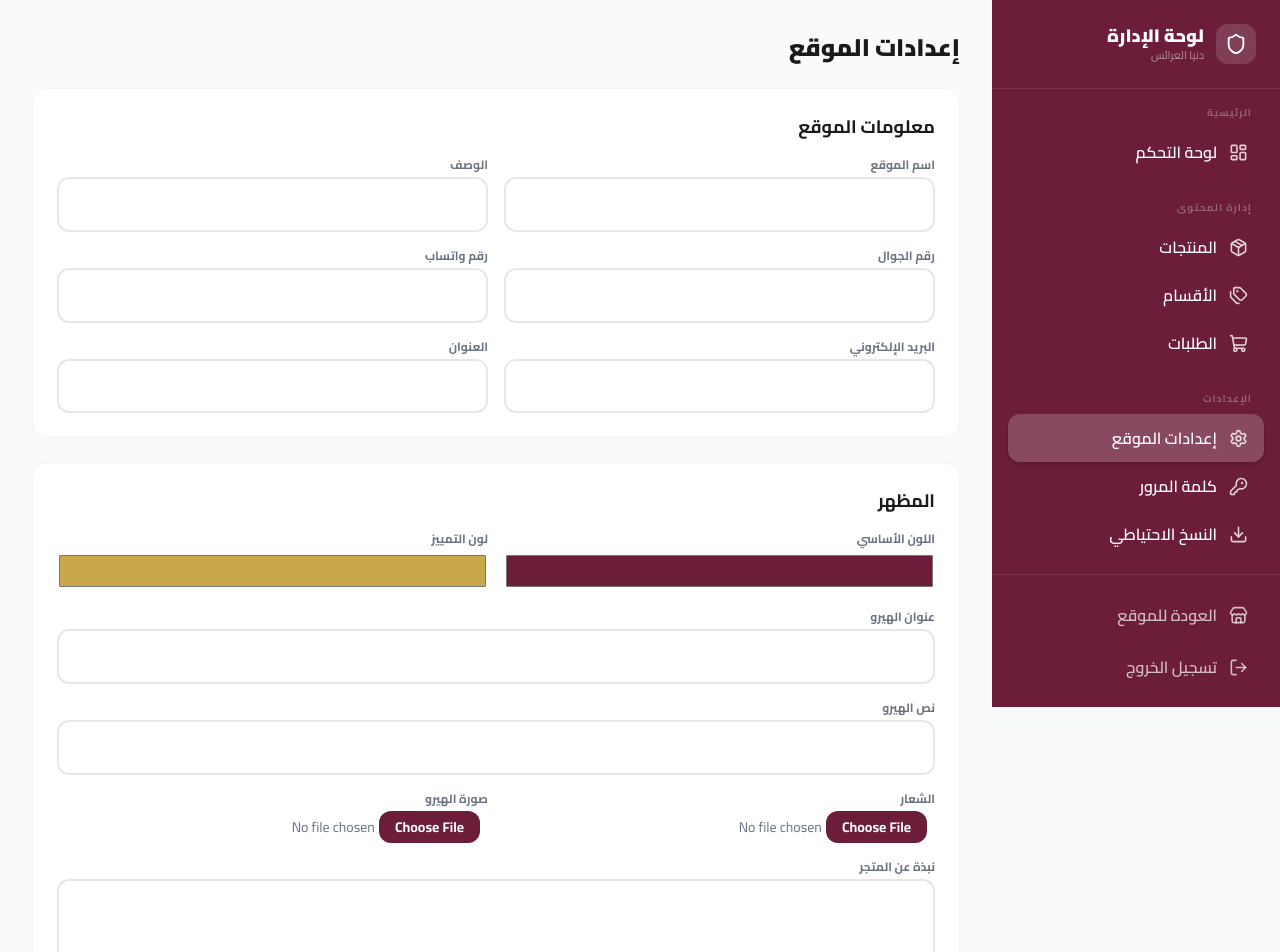
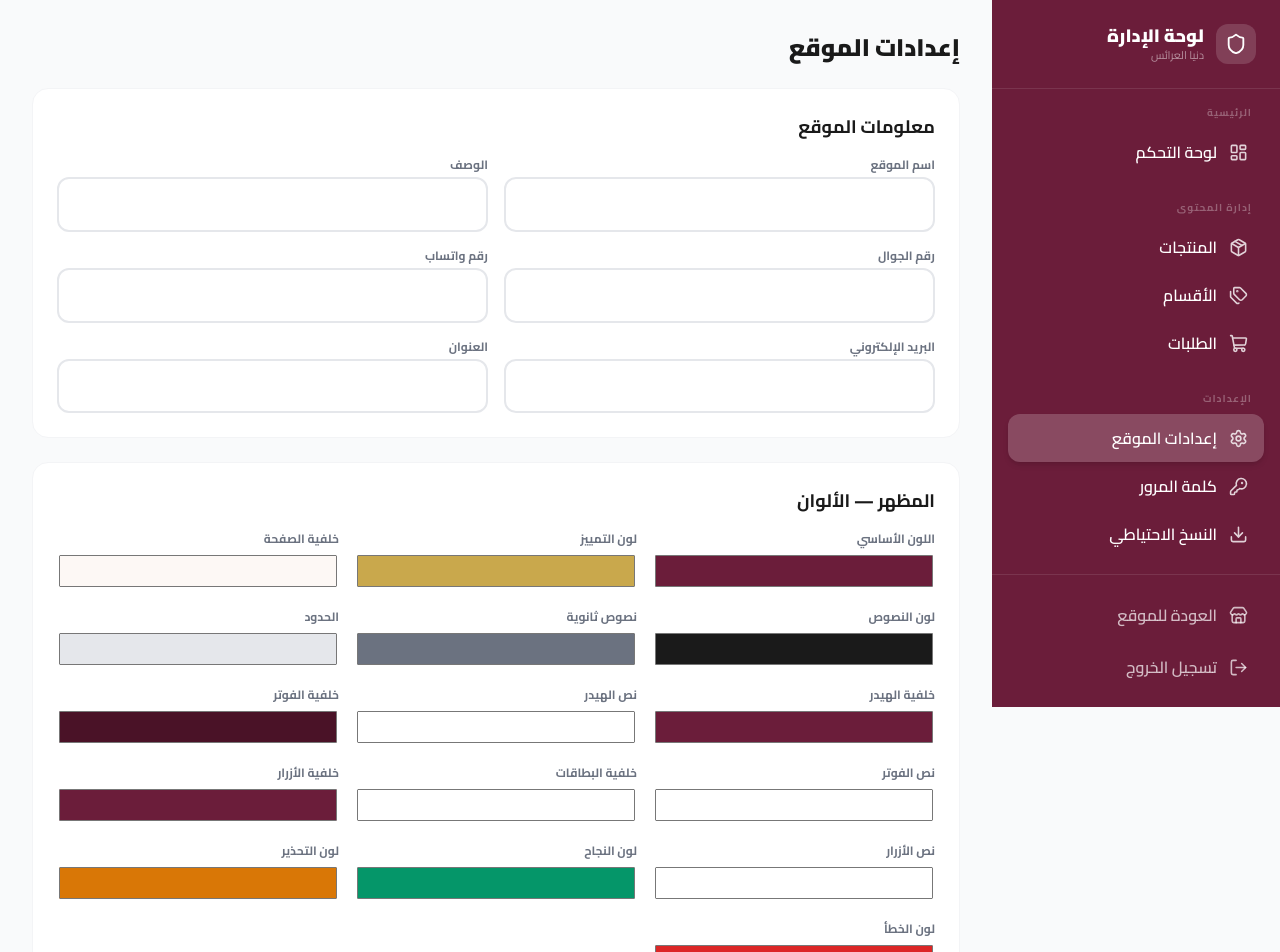
Before and after one commit to boomardes-ctrl/dunia-alaraes, a React (Vite) app: page /admin/settings in a window 1280 px wide. Shown: the top 952 px of the page. Built offline with nearby package versions, Linux system fonts and the light colour scheme; no server answers; sample sign-in values are in the browser's storage.

Commit message:
add comprehensive color controls: 16 customizable color fields in settings + dynamic CSS vars + color pickers UI

```diff
--- a/src/components/layout/Layout.tsx
+++ b/src/components/layout/Layout.tsx
@@ -6,13 +6,59 @@ import WhatsAppButton from './WhatsAppButton';
 import { api } from '../../lib/api';
 import type { Settings } from '../../types';
 
+function hexToRgb(hex: string) {
+  const c = /^#?([a-f\d]{2})([a-f\d]{2})([a-f\d]{2})$/i.exec(hex);
+  return c ? `${parseInt(c[1], 16)}, ${parseInt(c[2], 16)}, ${parseInt(c[3], 16)}` : '107, 29, 58';
+}
+
+function lighten(hex: string, p: number) {
+  const c = /^#?([a-f\d]{2})([a-f\d]{2})([a-f\d]{2})$/i.exec(hex);
+  if (!c) return '#6B1D3A';
+  const l = (v: number) => Math.min(255, Math.round(v + (255 - v) * p));
+  return `rgb(${l(parseInt(c[1], 16))}, ${l(parseInt(c[2], 16))}, ${l(parseInt(c[3], 16))})`;
+}
+
+function darken(hex: string, p: number) {
+  const c = /^#?([a-f\d]{2})([a-f\d]{2})([a-f\d]{2})$/i.exec(hex);
+  if (!c) return '#4A1227';
+  const d = (v: number) => Math.round(v * (1 - p));
+  return `rgb(${d(parseInt(c[1], 16))}, ${d(parseInt(c[2], 16))}, ${d(parseInt(c[3], 16))})`;
+}
+
 export default function Layout() {
   const [settings, setSettings] = useState<Settings | null>(null);
   const location = useLocation();
   const isHome = location.pathname === '/';
 
   useEffect(() => {
-    api.getSettings().then(setSettings).catch(() => {});
+    api.getSettings().then(s => {
+      setSettings(s);
+      const root = document.documentElement;
+      const p = s.primaryColor || '#6B1D3A';
+      const a = s.accentColor || '#C9A84C';
+      root.style.setProperty('--color-primary', p);
+      root.style.setProperty('--color-primary-light', lighten(p, 0.25));
+      root.style.setProperty('--color-primary-dark', darken(p, 0.2));
+      root.style.setProperty('--color-primary-rgb', hexToRgb(p));
+      root.style.setProperty('--color-accent', a);
+      root.style.setProperty('--color-accent-light', lighten(a, 0.25));
+      root.style.setProperty('--color-accent-dark', darken(a, 0.2));
+      root.style.setProperty('--color-accent-rgb', hexToRgb(a));
+      root.style.setProperty('--color-bg', s.bgColor || '#FDF8F5');
+      root.style.setProperty('--color-text', s.textColor || '#1A1A1A');
+      root.style.setProperty('--color-text-light', s.textLight || '#6B7280');
+      root.style.setProperty('--color-border', s.borderColor || '#E5E7EB');
+      root.style.setProperty('--color-success', s.successColor || '#059669');
+      root.style.setProperty('--color-warning', s.warningColor || '#D97706');
+      root.style.setProperty('--color-error', s.errorColor || '#DC2626');
+      root.style.setProperty('--color-header-bg', s.headerBg || p);
+      root.style.setProperty('--color-header-text', s.headerText || '#FFFFFF');
+      root.style.setProperty('--color-footer-bg', s.footerBg || darken(p, 0.2));
+      root.style.setProperty('--color-footer-text', s.footerText || '#FFFFFF');
+      root.style.setProperty('--color-card-bg', s.cardBg || '#FFFFFF');
+      root.style.setProperty('--color-btn-bg', s.buttonBg || p);
+      root.style.setProperty('--color-btn-text', s.buttonText || '#FFFFFF');
+    }).catch(() => {});
   }, []);
 
   return (
--- a/src/pages/admin/AdminSettings.tsx
+++ b/src/pages/admin/AdminSettings.tsx
@@ -8,7 +8,12 @@ import { SOCIAL_PLATFORMS } from '../../types';
 export default function AdminSettings() {
   const [form, setForm] = useState<Settings>({
     siteName: '', siteDescription: '', phone: '', whatsapp: '', logo: '',
-    primaryColor: '#6B1D3A', accentColor: '#C9A84C', heroTitle: '', heroSubtitle: '',
+    primaryColor: '#6B1D3A', accentColor: '#C9A84C', bgColor: '#FDF8F5',
+    textColor: '#1A1A1A', textLight: '#6B7280', borderColor: '#E5E7EB',
+    successColor: '#059669', warningColor: '#D97706', errorColor: '#DC2626',
+    headerBg: '#6B1D3A', headerText: '#FFFFFF', footerBg: '#4A1227',
+    footerText: '#FFFFFF', cardBg: '#FFFFFF', buttonBg: '#6B1D3A', buttonText: '#FFFFFF',
+    heroTitle: '', heroSubtitle: '',
     heroImage: '', aboutText: '', address: '', email: '', exchangeRate: '250',
     socialLinks: [], gallery: [],
   });
@@ -89,17 +94,29 @@ export default function AdminSettings() {
         </div>
 
         <div className="bg-white rounded-2xl p-4 md:p-6 border border-gray-100 space-y-4">
-          <h2 className="font-bold text-lg">المظهر</h2>
-          <div className="grid grid-cols-1 md:grid-cols-2 gap-4">
-            <div>
-              <label className="block text-xs font-bold text-text-light mb-1">اللون الأساسي</label>
-              <input type="color" value={form.primaryColor} onChange={(e) => setForm({ ...form, primaryColor: e.target.value })} className="w-full h-10 rounded-xl cursor-pointer" />
-            </div>
-            <div>
-              <label className="block text-xs font-bold text-text-light mb-1">لون التمييز</label>
-              <input type="color" value={form.accentColor} onChange={(e) => setForm({ ...form, accentColor: e.target.value })} className="w-full h-10 rounded-xl cursor-pointer" />
-            </div>
+          <h2 className="font-bold text-lg">المظهر — الألوان</h2>
+          <div className="grid grid-cols-2 md:grid-cols-3 gap-4">
+            <div><label className="block text-xs font-bold text-text-light mb-1">اللون الأساسي</label><input type="color" value={form.primaryColor} onChange={(e) => setForm({ ...form, primaryColor: e.target.value })} className="w-full h-10 rounded-xl cursor-pointer" /></div>
+            <div><label className="block text-xs font-bold text-text-light mb-1">لون التمييز</label><input type="color" value={form.accentColor} onChange={(e) => setForm({ ...form, accentColor: e.target.value })} className="w-full h-10 rounded-xl cursor-pointer" /></div>
+            <div><label className="block text-xs font-bold text-text-light mb-1">خلفية الصفحة</label><input type="color" value={form.bgColor} onChange={(e) => setForm({ ...form, bgColor: e.target.value })} className="w-full h-10 rounded-xl cursor-pointer" /></div>
+            <div><label className="block text-xs font-bold text-text-light mb-1">لون النصوص</label><input type="color" value={form.textColor} onChange={(e) => setForm({ ...form, textColor: e.target.value })} className="w-full h-10 rounded-xl cursor-pointer" /></div>
+            <div><label className="block text-xs font-bold text-text-light mb-1">نصوص ثانوية</label><input type="color" value={form.textLight} onChange={(e) => setForm({ ...form, textLight: e.target.value })} className="w-full h-10 rounded-xl cursor-pointer" /></div>
+            <div><label className="block text-xs font-bold text-text-light mb-1">الحدود</label><input type="color" value={form.borderColor} onChange={(e) => setForm({ ...form, borderColor: e.target.value })} className="w-full h-10 rounded-xl cursor-pointer" /></div>
+            <div><label className="block text-xs font-bold text-text-light mb-1">خلفية الهيدر</label><input type="color" value={form.headerBg} onChange={(e) => setForm({ ...form, headerBg: e.target.value })} className="w-full h-10 rounded-xl cursor-pointer" /></div>
+            <div><label className="block text-xs font-bold text-text-light mb-1">نص الهيدر</label><input type="color" value={form.headerText} onChange={(e) => setForm({ ...form, headerText: e.target.value })} className="w-full h-10 rounded-xl cursor-pointer" /></div>
+            <div><label className="block text-xs font-bold text-text-light mb-1">خلفية الفوتر</label><input type="color" value={form.footerBg} onChange={(e) => setForm({ ...form, footerBg: e.target.value })} className="w-full h-10 rounded-xl cursor-pointer" /></div>
+            <div><label className="block text-xs font-bold text-text-light mb-1">نص الفوتر</label><input type="color" value={form.footerText} onChange={(e) => setForm({ ...form, footerText: e.target.value })} className="w-full h-10 rounded-xl cursor-pointer" /></div>
+            <div><label className="block text-xs font-bold text-text-light mb-1">خلفية البطاقات</label><input type="color" value={form.cardBg} onChange={(e) => setForm({ ...form, cardBg: e.target.value })} className="w-full h-10 rounded-xl cursor-pointer" /></div>
+            <div><label className="block text-xs font-bold text-text-light mb-1">خلفية الأزرار</label><input type="color" value={form.buttonBg} onChange={(e) => setForm({ ...form, buttonBg: e.target.value })} className="w-full h-10 rounded-xl cursor-pointer" /></div>
+            <div><label className="block text-xs font-bold text-text-light mb-1">نص الأزرار</label><input type="color" value={form.buttonText} onChange={(e) => setForm({ ...form, buttonText: e.target.value })} className="w-full h-10 rounded-xl cursor-pointer" /></div>
+            <div><label className="block text-xs font-bold text-text-light mb-1">لون النجاح</label><input type="color" value={form.successColor} onChange={(e) => setForm({ ...form, successColor: e.target.value })} className="w-full h-10 rounded-xl cursor-pointer" /></div>
+            <div><label className="block text-xs font-bold text-text-light mb-1">لون التحذير</label><input type="color" value={form.warningColor} onChange={(e) => setForm({ ...form, warningColor: e.target.value })} className="w-full h-10 rounded-xl cursor-pointer" /></div>
+            <div><label className="block text-xs font-bold text-text-light mb-1">لون الخطأ</label><input type="color" value={form.errorColor} onChange={(e) => setForm({ ...form, errorColor: e.target.value })} className="w-full h-10 rounded-xl cursor-pointer" /></div>
           </div>
+        </div>
+
+        <div className="bg-white rounded-2xl p-4 md:p-6 border border-gray-100 space-y-4">
+          <h2 className="font-bold text-lg">المظهر — النصوص والصور</h2>
           <div>
             <label className="block text-xs font-bold text-text-light mb-1">عنوان الهيرو</label>
             <input value={form.heroTitle} onChange={(e) => setForm({ ...form, heroTitle: e.target.value })} className="input-field" />
@@ -125,7 +142,6 @@ export default function AdminSettings() {
             <textarea value={form.aboutText} onChange={(e) => setForm({ ...form, aboutText: e.target.value })} className="input-field" rows={3} />
           </div>
         </div>
-
         <div className="bg-white rounded-2xl p-4 md:p-6 border border-gray-100 space-y-4">
           <h2 className="font-bold text-lg">معرض الصور</h2>
           <p className="text-xs text-text-light">أضف حتى 5 صور للإعلانات والعروض (تظهر في الصفحة الرئيسية)</p>
```
Also changed, not shown: src/index.css (+16 -9 lines), src/types.ts (+14 -0 lines), 1 other file (tests, documents, lock files or other folders).
